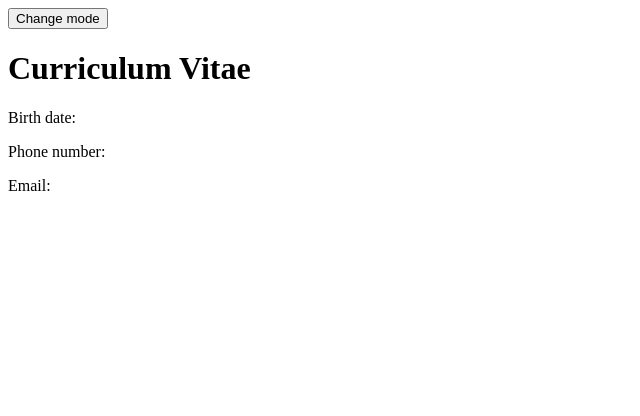
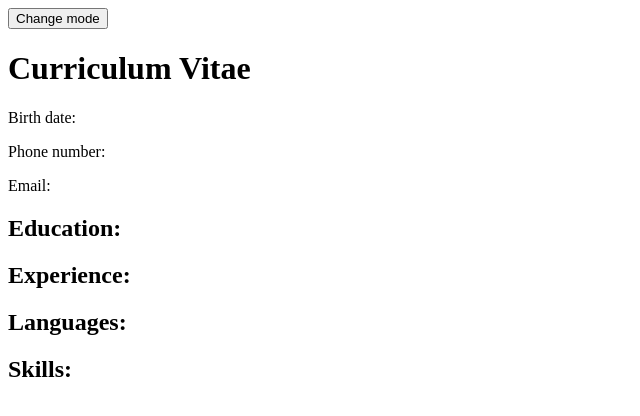
Before and after one commit to MaciejDabrowskii/PROJECT-CV-APPLICATION, a React (Create React App) app: page / in a window 1280 px wide. Shown: the top 416 px of the page, without its empty margins (0-640 px from the left). Built offline with nearby package versions, Linux system fonts and the light colour scheme.

Commit message:
work on preview mode

```diff
--- a/src/App.js
+++ b/src/App.js
@@ -270,6 +270,42 @@ class App extends Component
               </p>
               )}
             </div>
+            <div className="education">
+              <h2>Education:</h2>
+              <ShowSchools
+                personalData={personalData}
+                onDelete={this.onDelete}
+                onEdit={this.onEdit}
+                inEditMode={editMode}
+              />
+            </div>
+            <div className="experience">
+              <h2>Experience:</h2>
+              <ShowJobs
+                personalData={personalData}
+                onDelete={this.onDelete}
+                onEdit={this.onEdit}
+                inEditMode={editMode}
+              />
+            </div>
+            <div className="languages">
+              <h2>Languages:</h2>
+              <ShowLanguages
+                personalData={personalData}
+                onDelete={this.onDelete}
+                onEdit={this.onEdit}
+                inEditMode={editMode}
+              />
+            </div>
+            <div className="skills">
+              <h2>Skills:</h2>
+              <ShowSkills
+                personalData={personalData}
+                onDelete={this.onDelete}
+                onEdit={this.onEdit}
+                inEditMode={editMode}
+              />
+            </div>
           </div>
         )}
       </div>
```
